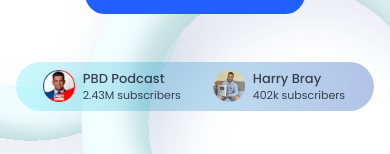
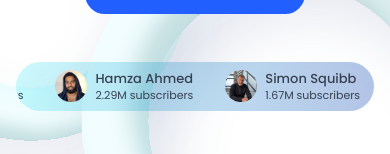
Before and after one commit to Ullfo/ThumbMastery-for-Yaroslav, a Next.js app: page / in a window 390 px wide. Shown: the part 312-466 px from the top of the page. Built offline with nearby package versions, Linux system fonts and the light colour scheme; no server answers.

Commit message:
fix: fix mobile

```diff
--- a/src/templates/Home/Home.tsx
+++ b/src/templates/Home/Home.tsx
@@ -1,4 +1,4 @@
-import React from "react";
+import React, { useState } from "react";
 
 import HomeHero from "./HomeHero/HomeHero";
 import HomeFAQ from "./HomeFAQ/HomeFAQ";
--- a/src/templates/Home/HomeAbout/HomeAbout.tsx
+++ b/src/templates/Home/HomeAbout/HomeAbout.tsx
@@ -1,15 +1,25 @@
-import React from "react";
+"use client";
+
+import React, { useState } from "react";
 
 import AppButton from "@/components/AppButton/AppButton";
 import CircleIcon from "@/assets/icons/circle-logo.svg";
 import StarIcon from "@/assets/icons/star.svg";
+import HomeModal from "../HomeModal/HomeModal";
 
 const HomeAbout: React.FC = () => {
+   const [isModalOpen, setIsModalOpen] = useState(false);
+
    return (
       <section
          id="about-us"
          className="flex flex-col max-w-[1120px] mx-auto mb-3 sm:mb-[170px]"
       >
+         <HomeModal
+            visible={isModalOpen}
+            onClose={() => setIsModalOpen(false)}
+         />
+
          <div className="relative flex flex-col items-center sm:items-start sm:ml-auto">
             <p className="text-overline2 sm:text-h4 text-grey--500 max-w-[660px] pb-4 sm:pb-12">
                If YouTube is just a hobby for you, or you&#39;re okay with
@@ -28,7 +38,11 @@
                <br></br> It&#39;s time to grab, retain, and monetize their
                attention with premium packaging.
             </p>
-            <AppButton variant="secondary" className="sm:w-[440px]">
+            <AppButton
+               onClick={() => setIsModalOpen(true)}
+               variant="secondary"
+               className="sm:w-[440px]"
+            >
                BECOME YOUR INDUSTRY LEADER
             </AppButton>
             <StarIcon className="absolute size-64 sm:size-[760px] rigth-[-100px] sm:right-[620px] top-48 sm:-top-[90px] -z-10" />
@@ -51,7 +65,12 @@
                and split-testing to grab, retain, and monetize the attention of
                your ideal audience.
             </p>
-            <AppButton className="w-44 sm:w-[320px]">WORK WITH US</AppButton>
+            <AppButton
+               onClick={() => setIsModalOpen(true)}
+               className="w-44 sm:w-[320px]"
+            >
+               WORK WITH US
+            </AppButton>
             <CircleIcon className="sm:absolute size-60 sm:size-[780px] -my-3 mx-auto sm:m-0 sm:right-[-220px] sm:-top-[130px] -z-10" />
          </div>
       </section>
--- a/src/templates/Home/HomeBring/HomeBring.tsx
+++ b/src/templates/Home/HomeBring/HomeBring.tsx
@@ -1,4 +1,6 @@
-import React from "react";
+"use client";
+
+import React, { useState } from "react";
 import {
    GalleryFavorite,
    SecurityTime,
@@ -9,8 +11,11 @@
 } from "iconsax-react";
 
 import AppButton from "@/components/AppButton/AppButton";
+import HomeModal from "../HomeModal/HomeModal";
 
 const HomeBring: React.FC = () => {
+   const [isModalOpen, setIsModalOpen] = useState(false);
+
    const data = [
       {
          image: GalleryFavorite,
@@ -54,6 +59,11 @@
          id="services"
          className="flex flex-col items-center gap-[14px] sm:gap-[42px] mb-9 sm:mb-[100px]"
       >
+         <HomeModal
+            visible={isModalOpen}
+            onClose={() => setIsModalOpen(false)}
+         />
+         ;
          <h3 className="font-poppins text-b1 sm:text-h2 text-center font-medium sm:font-bold">
             What do we bring to the table?
          </h3>
@@ -77,7 +87,10 @@
                </li>
             ))}
          </ul>
-         <AppButton className="w-[275px] sm:w-[370px]">
+         <AppButton
+            onClick={() => setIsModalOpen(true)}
+            className="w-[275px] sm:w-[370px]"
+         >
             SKYROCKET YOUR GROWTH
          </AppButton>
       </section>
--- a/src/templates/Home/HomeFAQ/HomeFAQ.tsx
+++ b/src/templates/Home/HomeFAQ/HomeFAQ.tsx
@@ -1,10 +1,14 @@
-import React from "react";
+"use client";
+import React, { useState } from "react";
 
 import AppDropdown from "@/components/AppDropdown/AppDropdown";
 import AppButton from "@/components/AppButton/AppButton";
 import CircleIcon from "@/assets/icons/circle.svg";
+import HomeModal from "../HomeModal/HomeModal";
 
 const HomeFAQ: React.FC = () => {
+   const [isModalOpen, setIsModalOpen] = useState(false);
+
    const data = [
       {
          title: "Why are thumbnails important?",
@@ -61,6 +65,11 @@
          id="faq"
          className="flex flex-col items-center mb-12 sm:mb-[100px]"
       >
+         <HomeModal
+            visible={isModalOpen}
+            onClose={() => setIsModalOpen(false)}
+         />
+
          <h3 className="text-b2 sm:text-h2 text-center font-medium sm:font-bold pb-3 sm:pb-10">
             Frequently Asked Questions
          </h3>
@@ -73,12 +82,16 @@
                />
             ))}
          </div>
-
          <div className="relative flex flex-col items-center gap-4 sm:gap-7 py-5 sm:py-12 px-2 sm:px-8 w-full max-w-[290px] sm:max-w-[936px] rounded-[20px] sm:rounded-[32px] bg-gradient--2 bg-[length:300%_100%] animate-gradientShift">
             <h3 className="text-b2 sm:text-h2 text-grey--700 text-center font-bold max-w-64 sm:max-w-none">
                Ready to start working with us?
             </h3>
-            <AppButton className="w-[140px] sm:w-[250px]">START NOW</AppButton>
+            <AppButton
+               onClick={() => setIsModalOpen(true)}
+               className="w-[140px] sm:w-[250px]"
+            >
+               START NOW
+            </AppButton>
             <CircleIcon className="absolute size-[110px] sm:size-[320px] -left-12 sm:left-[-140px] -top-9 sm:top-[-80px] -z-10" />
             <CircleIcon className="absolute size-[150px] sm:size-[320px] -right-16 sm:right-[-120px] top-[70px] sm:top-[60px] -z-10" />
          </div>
--- a/src/templates/Home/HomeHero/HomeHero.tsx
+++ b/src/templates/Home/HomeHero/HomeHero.tsx
@@ -19,6 +19,7 @@
 import man10 from "@/assets/images/man-10.png";
 import man11 from "@/assets/images/man-11.png";
 import man12 from "@/assets/images/man-12.png";
+import man14 from "@/assets/images/man-14.png";
 import CircleLeft from "@/assets/icons/circle-left.svg";
 import CircleRight from "@/assets/icons/circle-right.svg";
 
@@ -27,76 +28,64 @@
 
    const data = [
       {
-         name: "Jordan Bown",
-         description: "284k subscribers",
-         image: man6,
-         link: "https://www.youtube.com/@JordanBown",
-      },
-      {
-         name: "CEOCAST",
-         description: "268k subscribers",
-         image: man7,
-         link: "https://www.youtube.com/@ceocast",
+         name: "Mark Tilbury",
+         description: "4.59M subscribers",
+         image: man4,
+         link: "https://www.youtube.com/@marktilbury",
       },
       {
          name: "PBD Podcast",
-         description: "2.43M subscribers",
+         description: "2.45M subscribers",
          image: man1,
          link: "https://www.youtube.com/@PBDPodcast",
       },
       {
-         name: "Harry Bray",
-         description: "402k subscribers",
-         image: man12,
-         link: "https://www.youtube.com/@StandOutTV_",
+         name: "Hamza Ahmed",
+         description: "2.29M subscribers",
+         image: man3,
+         link: "https://www.youtube.com/@Hamza97",
       },
       {
-         name: "Ahmad Mahmood",
-         description: "176k subscribers",
-         image: man11,
-         link: "https://www.youtube.com/@AhmadMahmoodShow",
-      },
-      {
-         name: "Artur Rehi",
-         description: "708k subscribers",
-         image: man10,
-         link: "https://www.youtube.com/@arturrehi/videos",
-      },
-      {
-         name: "King Azoulay",
-         description: "434k subscribers",
-         image: man8,
-         link: "https://www.youtube.com/@Kingazoulay",
-      },
-      {
-         name: "Nathan Nazareth",
-         description: "319k subscribers",
-         image: man5,
-         link: "https://www.youtube.com/@Nathannazareth/videos",
-      },
-      {
-         name: "Mark Tilbury",
-         description: "4,54M subscribers",
-         image: man4,
-         link: "https://www.youtube.com/@marktilbury",
-      },
-      {
-         name: "MoVlogs",
-         description: "11,6M subscribers",
-         image: man9,
-         link: "https://www.youtube.com/@MoVlogs/videos",
-      },
-      {
-         name: "Hamza Ahmed",
-         description: "2,3M subscribers",
-         image: man3,
-         link: "https://www.youtube.com/@Hamza97",
+         name: "Simon Squibb",
+         description: "1.67M subscribers",
+         image: man14,
+         link: "https://www.youtube.com/@SimonSquibb",
       },
       {
          name: "Sebastian Ghiorghiu",
          description: "1M subscribers",
          image: man2,
          link: "https://www.youtube.com/@sebb",
+      },
+      {
+         name: "King Azoulay",
+         description: "483k subscribers",
+         image: man8,
+         link: "https://www.youtube.com/@Kingazoulay",
+      },
+      {
+         name: "Nathan Nazareth",
+         description: "368k subscribers",
+         image: man5,
+         link: "https://www.youtube.com/@Nathannazareth/videos",
+      },
+      {
+         name: "Jordan Bown",
+         description: "293k subscribers",
+         image: man6,
+         link: "https://www.youtube.com/@JordanBown",
+      },
+      {
+         name: "CEOCAST",
+         description: "269k subscribers",
+         image: man7,
+         link: "https://www.youtube.com/@ceocast",
+      },
+      {
+         name: "Ahmad Mahmood Show",
+         description: "198k subscribers",
+         image: man11,
+         link: "https://www.youtube.com/@AhmadMahmoodShow",
       },
    ];
 
--- a/src/templates/Home/HomeSteps/HomeSteps.tsx
+++ b/src/templates/Home/HomeSteps/HomeSteps.tsx
@@ -1,11 +1,16 @@
-import React from "react";
+"use client";
+
+import React, { useState } from "react";
 import cn from "classnames";
 
 import AppButton from "@/components/AppButton/AppButton";
 import ArrowsIcon from "@/assets/icons/arrows-down.svg";
 import CircleDouble from "@/assets/icons/circle-double.svg";
+import HomeModal from "../HomeModal/HomeModal";
 
 const HomeSteps: React.FC = () => {
+   const [isModalOpen, setIsModalOpen] = useState(false);
+
    const data = [
       {
          text: "Fill out the form",
@@ -31,6 +36,11 @@
    ];
    return (
       <section className="relative flex flex-col items-center gap-4 sm:gap-10 mb-9 sm:mb-[100px]">
+         <HomeModal
+            visible={isModalOpen}
+            onClose={() => setIsModalOpen(false)}
+         />
+
          <h3 className="text-b1 sm:text-h2 font-medium sm:font-bold">
             Here are your next steps
          </h3>
@@ -54,6 +64,7 @@
                            {item.text}
                         </p>
                         <AppButton
+                           onClick={() => setIsModalOpen(true)}
                            variant="secondary"
                            className="w-[100px] sm:w-[150px]"
                         >
@@ -69,9 +80,12 @@
             ))}
             <ArrowsIcon className="absolute left-[47%] sm:left-[49%] top-3 sm:top-3 w-[22px] h-[460px] sm:h-[830px]" />
          </ul>
-
-         <AppButton className="w-[150px] sm:w-[310px]">START NOW</AppButton>
-
+         <AppButton
+            onClick={() => setIsModalOpen(true)}
+            className="w-[150px] sm:w-[310px]"
+         >
+            START NOW
+         </AppButton>
          <CircleDouble className="absolute bottom-[10px] sm:bottom-0 xl:bottom-[-70px] right-1 lg:right-[150px] w-[170px] h-[160px] sm:w-[300px] sm:h-[280px] xl:w-[400px] xl:h-[380px] -z-10" />
       </section>
    );
```
Also changed, not shown: src/templates/Home/HomeChannels/HomeChannels.tsx (+27 -4 lines), src/templates/Home/HomeOurwork/HomeOurwork.tsx (+14 -5 lines), src/assets/images/man-14.png (added).
